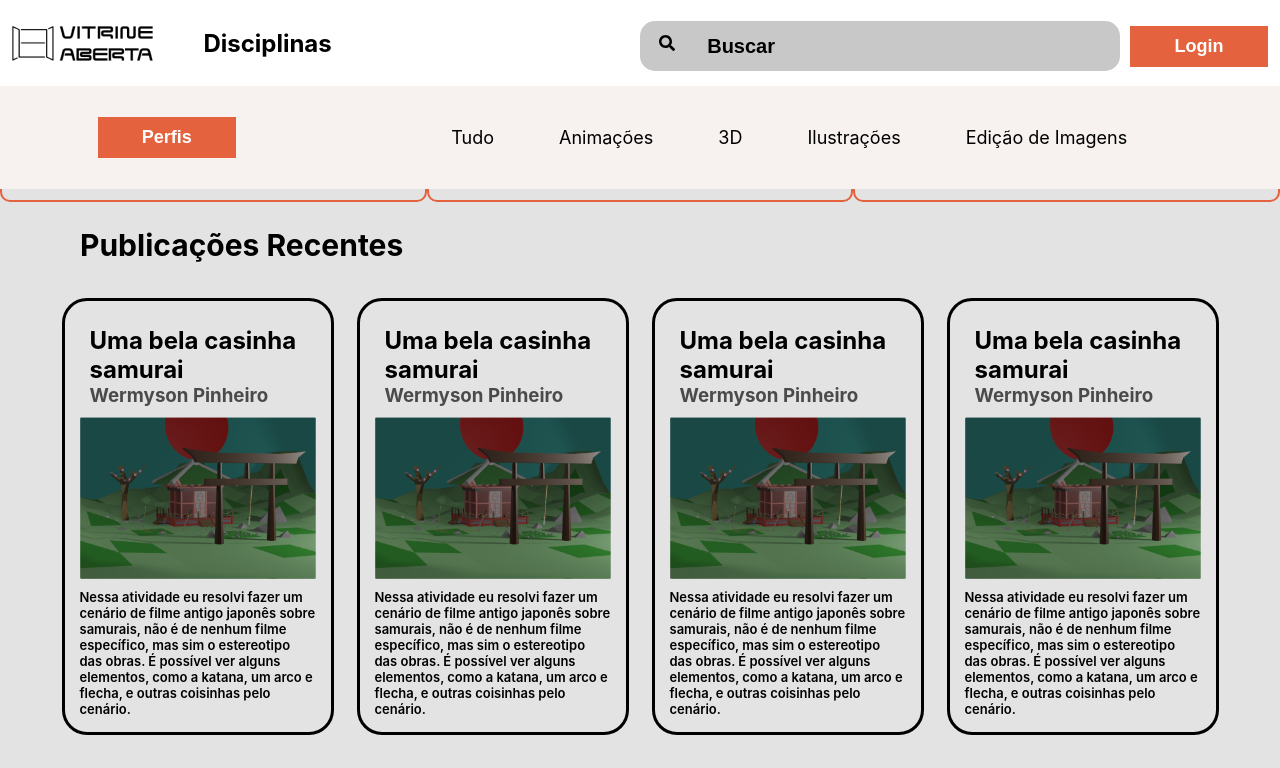
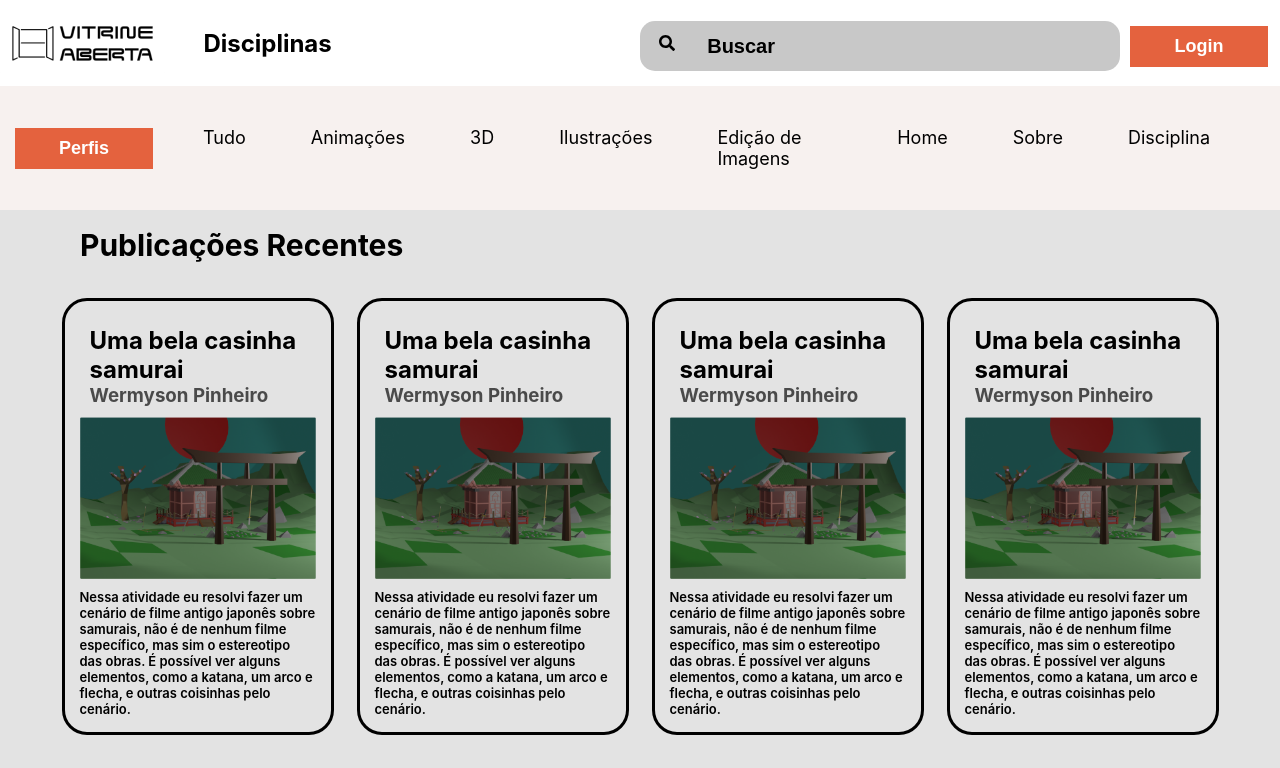
Before and after one commit to LuisGuilherme26/vitrine_aberta, a React (Create React App) app: page / in a window 1280 px wide. Shown: the top 768 px of the page. Built offline with nearby package versions, Linux system fonts and the light colour scheme.

Commit message:
Update Navbar.jsx

```diff
--- a/src/components/Navbar.jsx
+++ b/src/components/Navbar.jsx
@@ -55,6 +55,10 @@ const Navbar = () =>{
                             <li>3D</li>
                             <li>Ilustrações</li>
                             <li>Edição de Imagens</li>
+
+                            <li><Link className="link-route" to="/">Home</Link></li>
+                            <li><Link className="link-route" to="/Sobre">Sobre</Link></li>
+                            <li><Link className="link-route" to="/disciplina">Disciplina</Link></li>
                         </ul>
                     </div>
                 </div>
```
